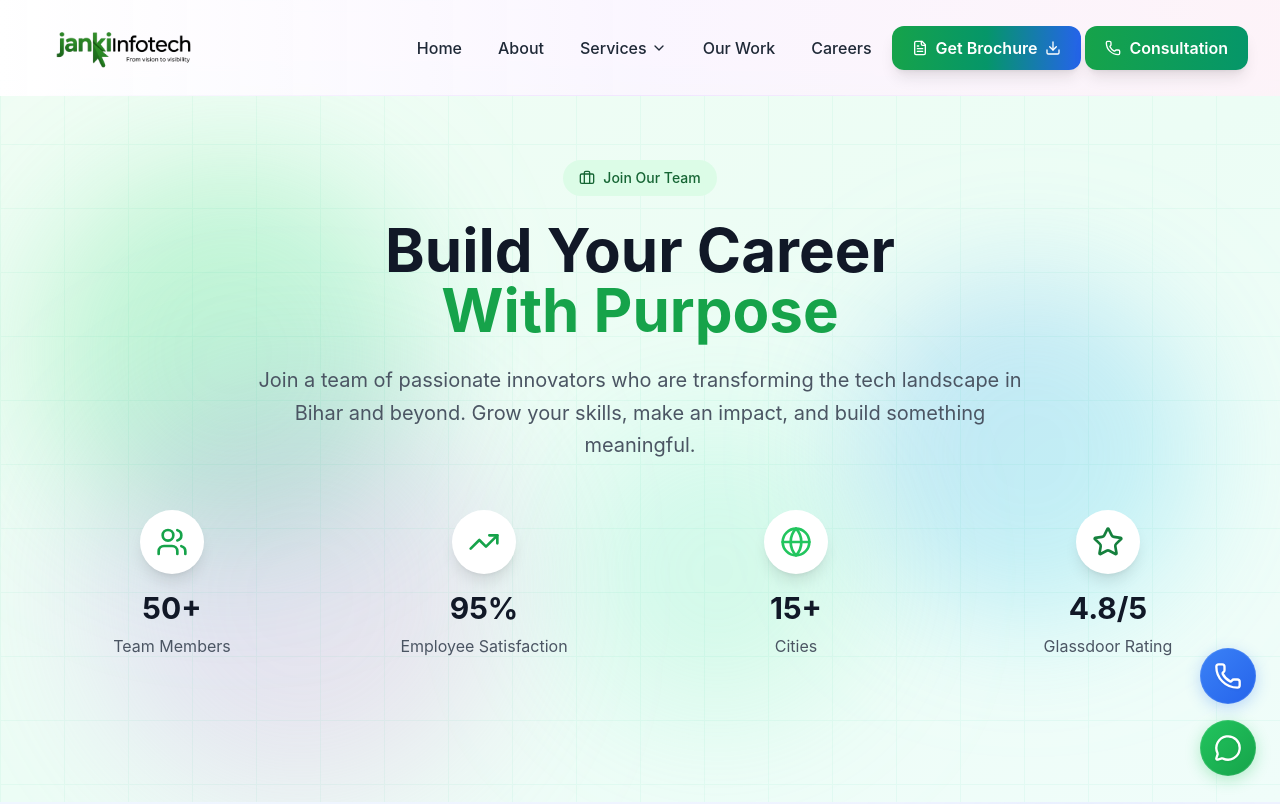
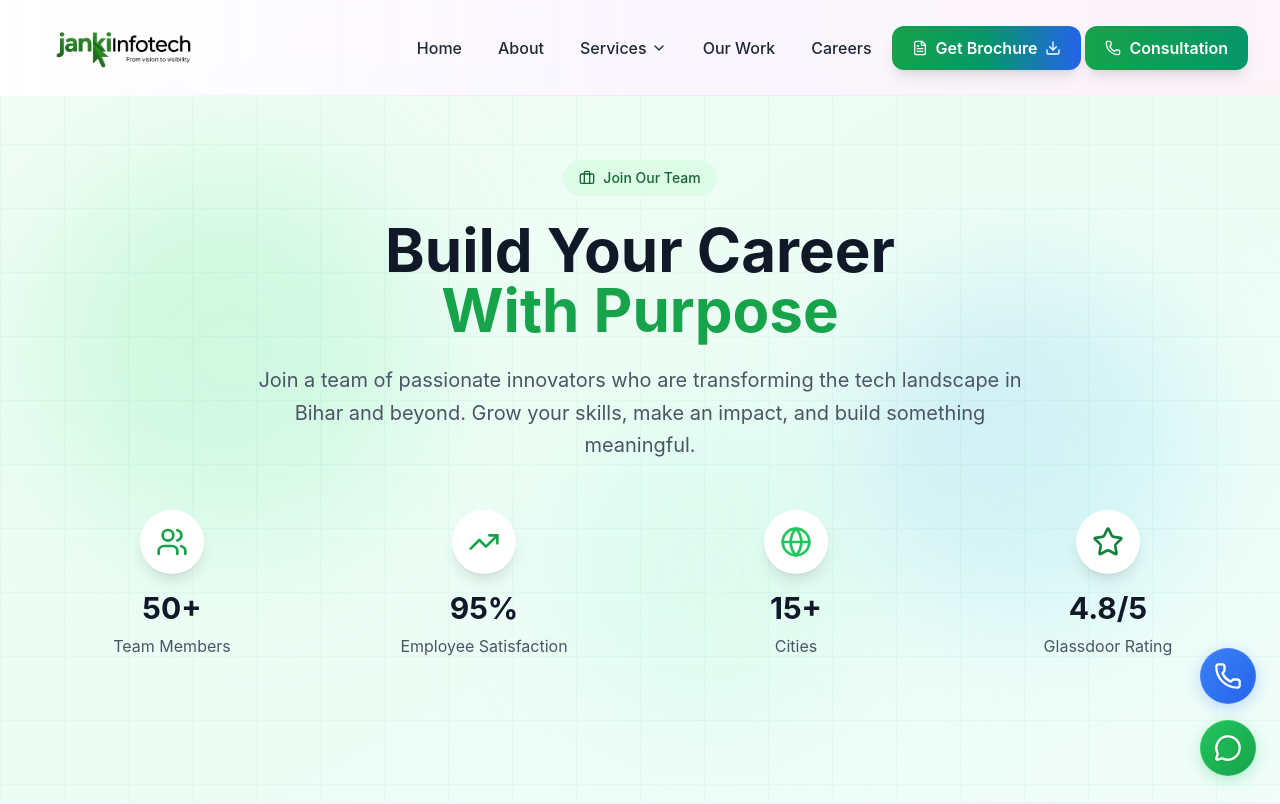
Before and after one commit to kushvardhan/jankiinfotech, a Next.js app: page /careers in a window 1280 px wide. Shown: the top 804 px of the page. Built offline with nearby package versions, Linux system fonts and the light colour scheme.

Commit message:
changed bg-color

```diff
--- a/src/app/careers/page.tsx
+++ b/src/app/careers/page.tsx
@@ -204,10 +204,9 @@ export default function CareersPage() {
         <section className="relative py-20 overflow-hidden bg-gradient-to-br from-green-50 via-emerald-50 to-teal-50">
           {/* Enhanced Animated Background */}
           <div className="absolute inset-0 overflow-hidden pointer-events-none">
-            <div className="absolute top-20 left-10 w-96 h-96 bg-gradient-to-br from-green-400 to-emerald-300 rounded-full mix-blend-multiply filter blur-3xl opacity-30 animate-blob"></div>
-            <div className="absolute top-40 right-10 w-96 h-96 bg-gradient-to-br from-blue-400 to-cyan-300 rounded-full mix-blend-multiply filter blur-3xl opacity-30 animate-blob animation-delay-2000"></div>
-            <div className="absolute -bottom-8 left-20 w-96 h-96 bg-gradient-to-br from-purple-400 to-pink-300 rounded-full mix-blend-multiply filter blur-3xl opacity-25 animate-blob animation-delay-4000"></div>
-            <div className="absolute top-1/2 right-1/3 w-72 h-72 bg-gradient-to-br from-teal-300 to-green-300 rounded-full mix-blend-multiply filter blur-3xl opacity-20 animate-blob animation-delay-6000"></div>
+            <div className="absolute top-20 left-10 w-96 h-96 bg-gradient-to-br from-green-300 to-emerald-200 rounded-full mix-blend-multiply filter blur-3xl opacity-30 animate-blob"></div>
+            <div className="absolute top-40 right-10 w-96 h-96 bg-gradient-to-br from-blue-300 to-cyan-200 rounded-full mix-blend-multiply filter blur-3xl opacity-30 animate-blob animation-delay-2000"></div>
+            <div className="absolute top-1/2 right-1/3 w-72 h-72 bg-gradient-to-br from-teal-200 to-green-200 rounded-full mix-blend-multiply filter blur-3xl opacity-20 animate-blob animation-delay-6000"></div>
           </div>
 
           {/* Grid pattern */}
```
